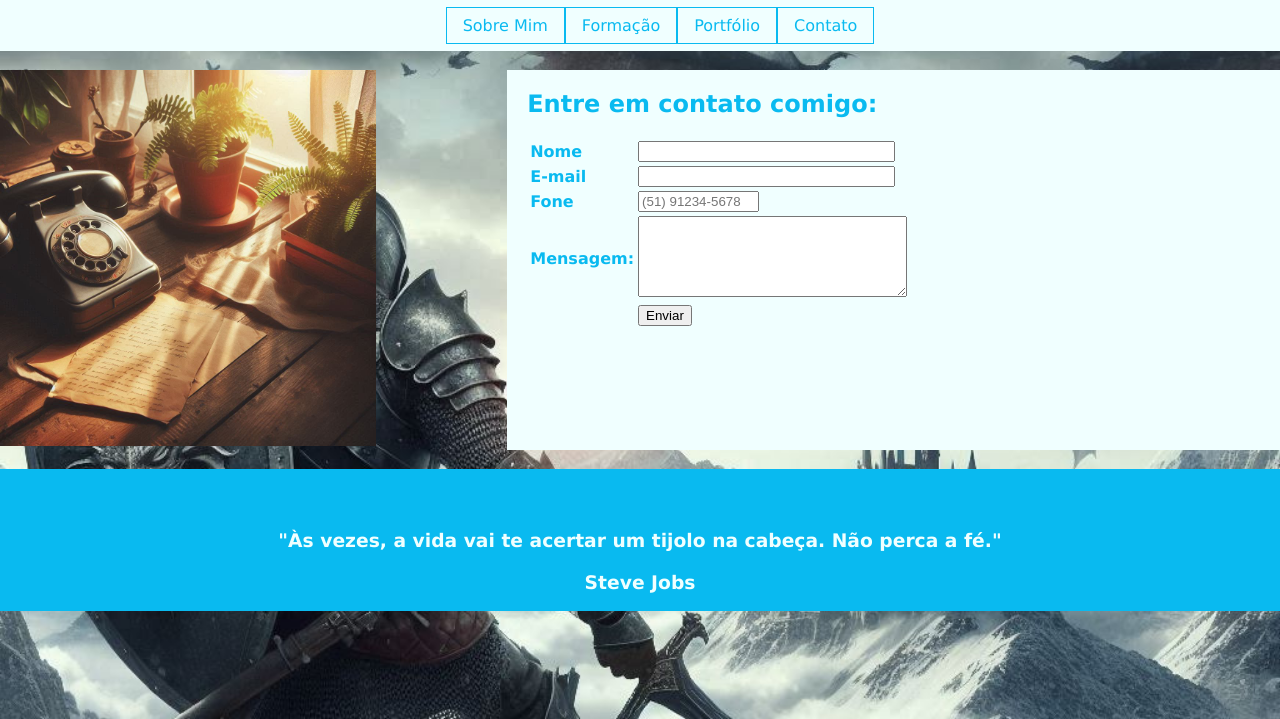
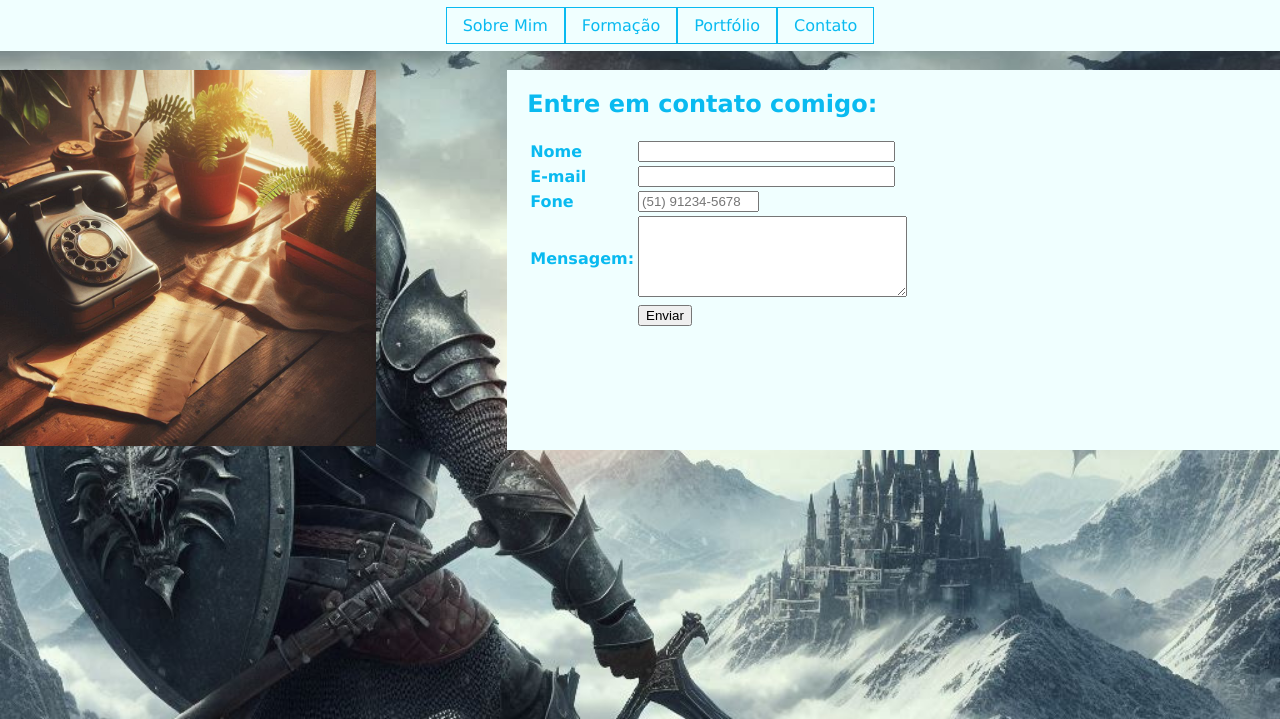
Before and after one commit to RealGuin/GuilhermePereira_Trabalho_FPW, a plain HTML site: page contato.html in a window 1280 px wide. Shown: the part 81-800 px from the top of the page. Drawn offline with Linux system fonts and the light colour scheme.

Commit message:
Update contato.html

```diff
--- a/contato.html
+++ b/contato.html
@@ -181,16 +181,5 @@
     </section>
     <br>
     </div>
-
-    <footer class="container">
-        <h3>
-            <br>
-            <br>
-            "Às vezes, a vida vai te acertar um tijolo na cabeça. Não perca a fé."
-            <br>
-            <br>
-            Steve Jobs
-        </h3>
-    </footer>
 </body>
 </html>
```
